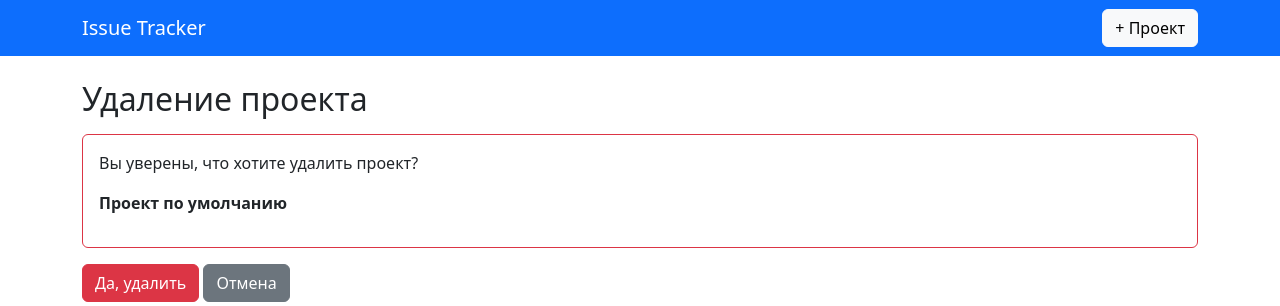
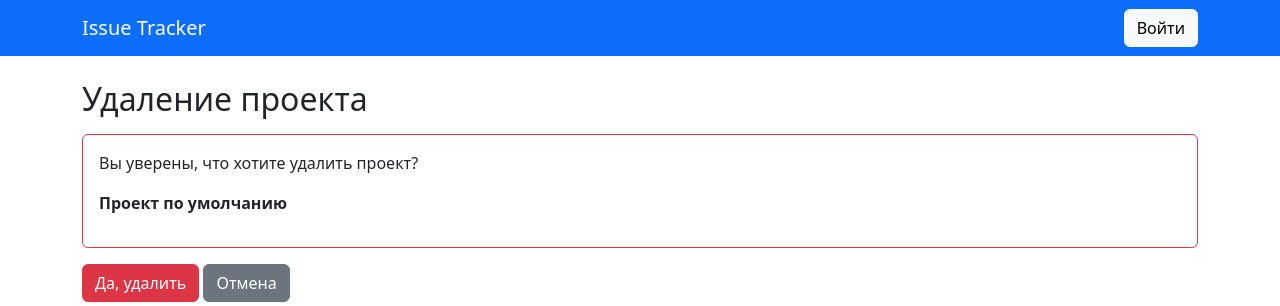
Before and after one commit to akkabek/homework_57, a Django app: page /projects/delete/1 in a window 1280 px wide. Shown: the top 306 px of the page. Run offline with Django 4.2, Linux system fonts and the light colour scheme; data comes from the database, SQL or seed files in the repository.

Commit message:
Переделан шаблон главной страницы в соответствии с авторизацией

```diff
--- a/source/issuetracker/templates/partial/project_base.html
+++ b/source/issuetracker/templates/partial/project_base.html
@@ -10,7 +10,12 @@
 <nav class="navbar navbar-dark bg-primary">
     <div class="container">
         <a class="navbar-brand" href="{% url 'issuetracker:projects_list' %}">Issue Tracker</a>
-        <a href="{% url 'issuetracker:project_create' %}" class="btn btn-light">+ Проект</a>
+        {% if request.user.is_authenticated %}
+            <a href="{% url 'accounts:logout' %}" class="btn btn-light">Выйти</a>
+            <a href="{% url 'issuetracker:project_create' %}" class="btn btn-light">+ Проект</a>
+        {% else %}
+            <a href="{% url 'accounts:login' %}" class="btn btn-light">Войти</a>
+        {% endif %}
     </div>
 </nav>
 
```
